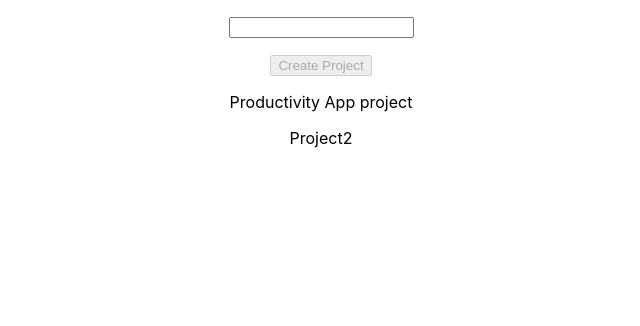
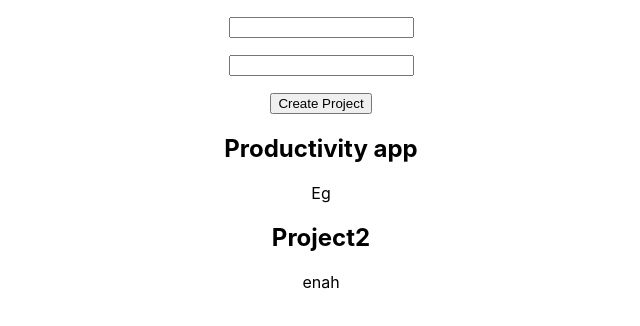
Before and after one commit to egsandwich/BugTracker, a React (Create React App) app in the folder bug-tracker/: page / in a window 1280 px wide. Shown: the top 326 px of the page, without its empty margins (319-959 px from the left). Built offline with nearby package versions, Linux system fonts and the light colour scheme.

Commit message:
create project started

```diff
--- a/bug-tracker/src/App.js
+++ b/bug-tracker/src/App.js
@@ -1,13 +1,13 @@
-import React, { useState } from "react";
+import React, { useState, useEffect } from "react";
 import "./App.css";
-
+import Project from "./Project";
 //dashboard
 function App() {
   const [projectName, setProjectName] = useState("");
   const [projectOwner, setProjectOwner] = useState("");
   const [projects, setProjects] = useState([
-    "Productivity App project",
-    "Project2",
+    { projectName: "Productivity app", projectOwner: "Eg" },
+    { projectName: "Project2", projectOwner: "enah" },
   ]);
 
   const createProject = (event) => {
@@ -15,11 +15,18 @@ function App() {
     //get project owner
     // createProject
     event.preventDefault();
-    setProjects([...projects, projectName]);
+    setProjects([
+      ...projects,
+      { projectName: projectName, projectOwner: projectOwner },
+    ]);
     setProjectName("");
   };
+  //in use effect for the future, check if logged in
 
-  console.log(projectName);
+  useEffect(() => {}, [
+    //put condition here
+  ]);
+
   console.log(projects);
   return (
     <div className="App">
@@ -30,14 +37,20 @@ function App() {
             onChange={(event) => setProjectName(event.target.value)}
           />
         </p>
+        <p>
+          <input
+            value={projectOwner}
+            onChange={(event) => setProjectOwner(event.target.value)}
+          />
+        </p>
 
-        <button type="submit" disabled={!projectName} onClick={createProject}>
+        <button type="submit" onClick={createProject}>
           Create Project
         </button>
       </form>
 
       {projects.map((project) => (
-        <p>{project}</p>
+        <Project name={project.projectName} owner={project.projectOwner} />
       ))}
     </div>
   );
--- /dev/null
+++ b/bug-tracker/src/Project.js
@@ -0,0 +1,12 @@
+import React from "react";
+
+function Project(props) {
+  return (
+    <div>
+      <h2>{props.name}</h2>
+      {props.owner}
+    </div>
+  );
+}
+
+export default Project;
```
